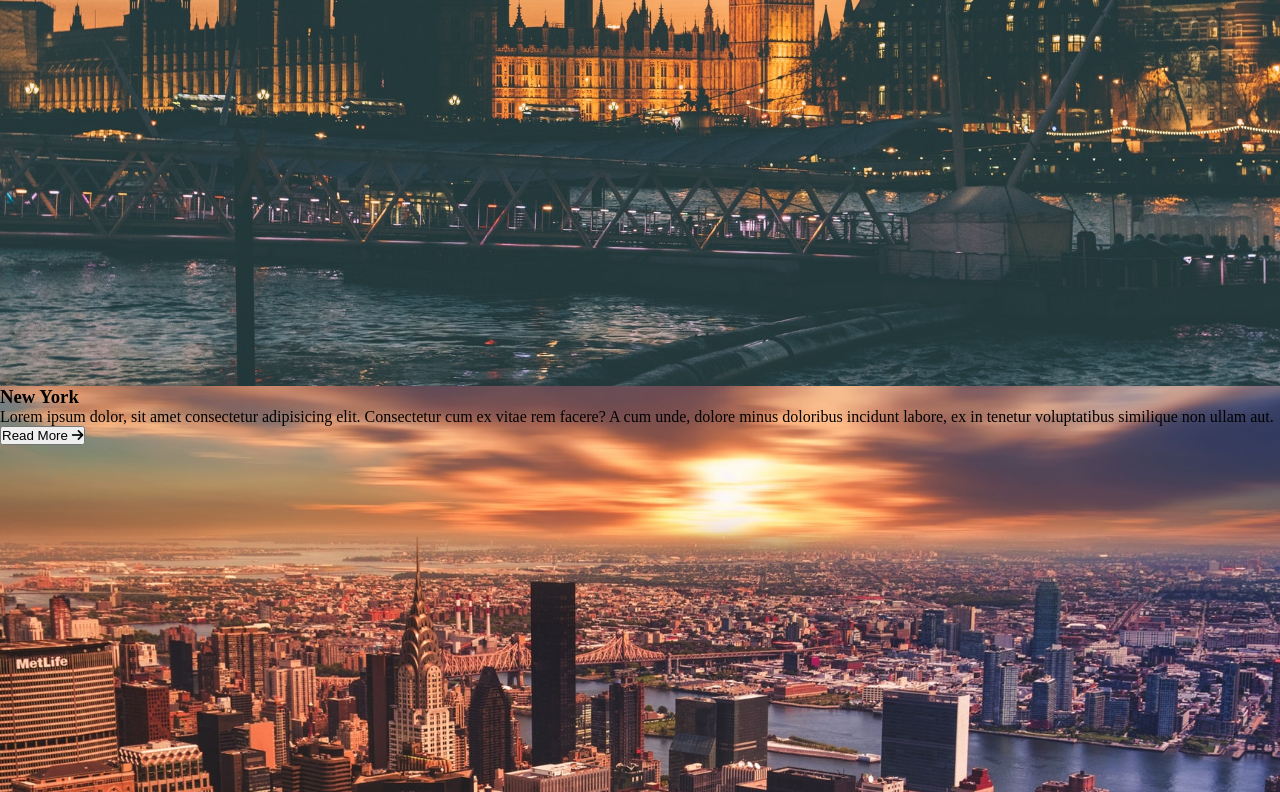
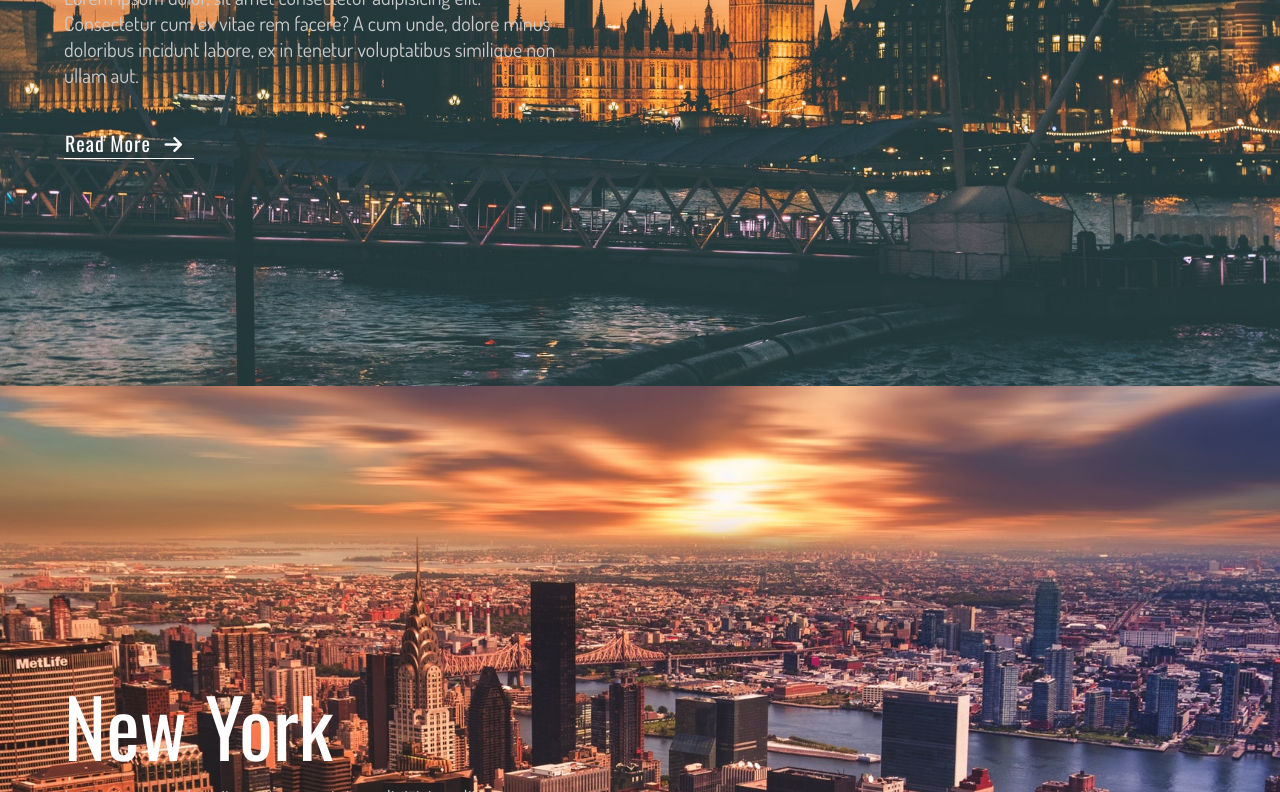
Before and after one commit to tod619/slideShow, a plain HTML site: page index.html in a window 1280 px wide. Shown: the part 414-1206 px from the top of the page. Drawn offline with nearby package versions, Linux system fonts and the light colour scheme.

Commit message:
Styled the content container, h1, p ,button and i elements

```diff
--- a/assests/css/style.css
+++ b/assests/css/style.css
@@ -139,3 +139,44 @@
   background: url(../images/tokyo.jpg) center no-repeat;
   background-size: cover;
 }
+
+/* Style content */
+.content {
+  width: 500px;
+  position: relative;
+  top: 35%;
+  left: 5%;
+}
+
+.content h3 {
+  font-family: "Oswald", sans-serif;
+  font-size: 80px;
+  font-weight: 400;
+  color: #fff;
+}
+
+.content p {
+  font-family: "Dosis", sans-serif;
+  font-size: 20px;
+  color: #ccc;
+}
+
+.content button {
+  width: 130px;
+  padding: 10px 10px 0 0;
+  margin-top: 30px;
+  background-color: transparent;
+  border: none;
+  outline: none;
+  font-family: "Oswald", sans-serif;
+  font-size: 20px;
+  font-weight: 400;
+  color: #fff;
+  letter-spacing: 1px;
+  border-bottom: 1px solid #fff;
+  cursor: pointer;
+}
+
+.content i {
+  margin-left: 8px;
+}
```
